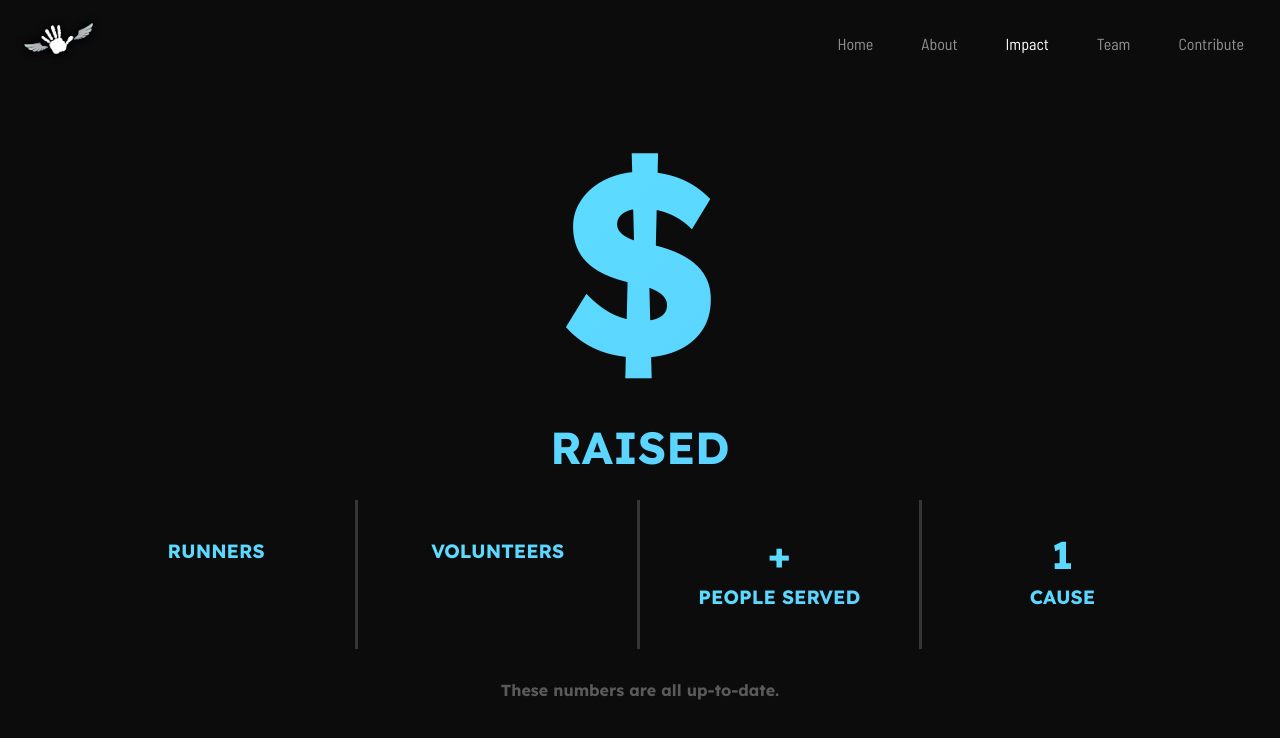
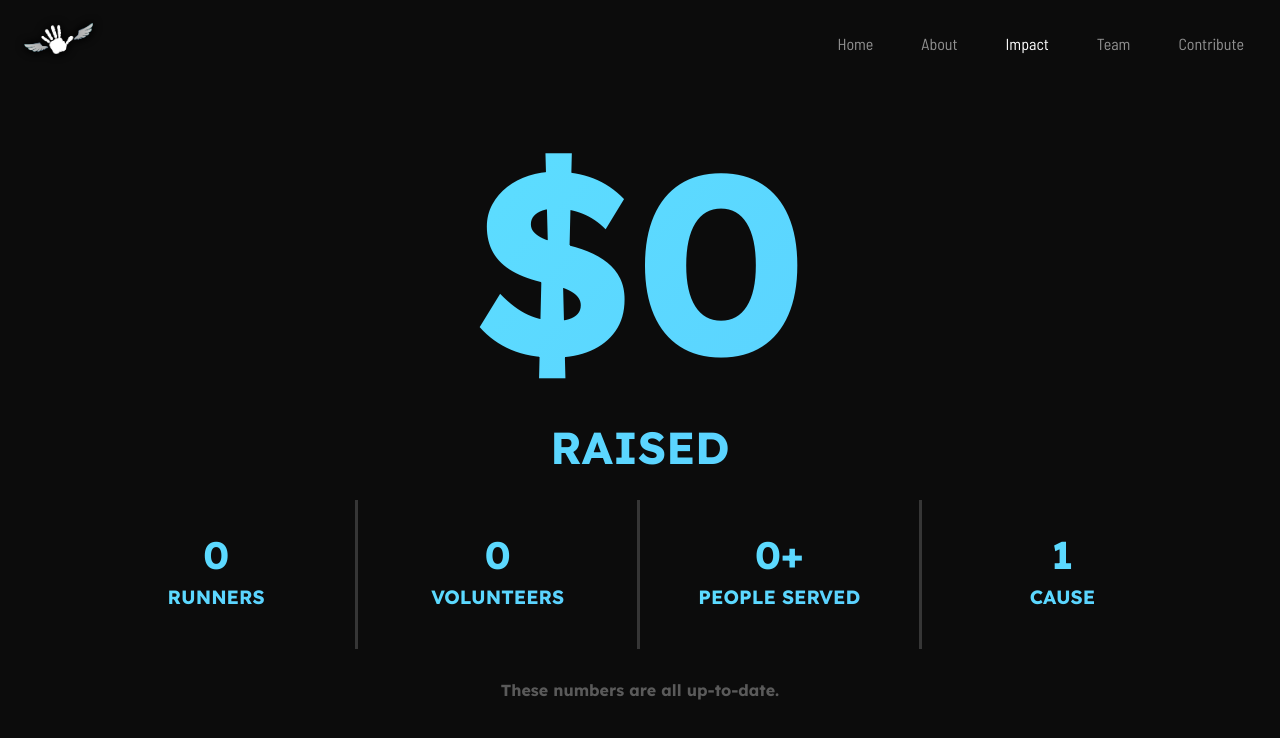
Before and after one commit to siyachoudhary/rfw-5k-2023, a React (Create React App) app: page /rfw-5k-2023/impact in a window 1280 px wide. Shown: the top 738 px of the page. Built offline with nearby package versions, Linux system fonts and the light colour scheme; no server answers; the database is empty.

Commit message:
animated count up

```diff
--- a/package.json
+++ b/package.json
@@ -8,15 +8,18 @@
     "@testing-library/react": "^13.4.0",
     "@testing-library/user-event": "^13.5.0",
     "bootstrap": "^5.2.3",
+    "countup.js": "^2.6.2",
     "firebase": "^8.10.1",
     "gh-pages": "^4.0.0",
     "react": "^18.2.0",
     "react-bootstrap": "^2.7.0",
+    "react-countup": "^6.4.2",
     "react-dom": "^18.2.0",
     "react-icons": "^4.7.1",
     "react-is-scrolling": "^1.0.1",
     "react-router-dom": "^6.6.2",
     "react-scripts": "^5.0.1",
+    "react-spring": "^9.7.1",
     "web-vitals": "^2.1.4"
   },
   "scripts": {
--- a/src/pages/Impact.js
+++ b/src/pages/Impact.js
@@ -4,6 +4,7 @@ import "./Impact.css"
 import "bootstrap/dist/css/bootstrap.min.css";
 import db from './firebase.config';
 import {useState,useEffect} from 'react';
+import CountUp from "react-countup";
 
 export const Impact = () => {
 
@@ -23,8 +24,6 @@ export const Impact = () => {
       setRunners(snapshot.data().runners)
       setVolunteers(snapshot.data().volunteers)
     }).catch((e) => console.log(e))
-
-    // alert(response)
   }
 
   return (
@@ -33,7 +32,8 @@ export const Impact = () => {
 
           <div className = "impactStats moneyRaised">
 
-            <h1>${moneyRaised}</h1>
+            {/* <h1>${moneyRaised}</h1> */}
+            <h1>$<CountUp end={moneyRaised} duration={2}></CountUp></h1>
             <h3>RAISED</h3>
 
           </div>
@@ -42,21 +42,24 @@ export const Impact = () => {
 
             <div className = "impactStats">
 
-              <h1>{runners}</h1>
+              {/* <h1>{runners}</h1> */}
+              <h1><CountUp end={runners} duration={2}></CountUp></h1>
               <h3>RUNNERS</h3>
 
             </div>
 
             <div className = "impactStats">
 
-              <h1>{volunteers}</h1>
+              {/* <h1>{volunteers}</h1> */}
+              <h1><CountUp end={volunteers} duration={2}></CountUp></h1>
               <h3>VOLUNTEERS</h3>
 
             </div>
 
             <div className = "impactStats">
 
-              <h1>{peopleServed}+</h1>
+              {/* <h1>{peopleServed}+</h1> */}
+              <h1><CountUp end={peopleServed} duration={2}></CountUp>+</h1>
               <h3>PEOPLE SERVED</h3>
 
             </div>
```
Also changed, not shown: src/pages/Impact.css (line endings or trailing spaces), 1 other file (tests, documents, lock files or other folders).
